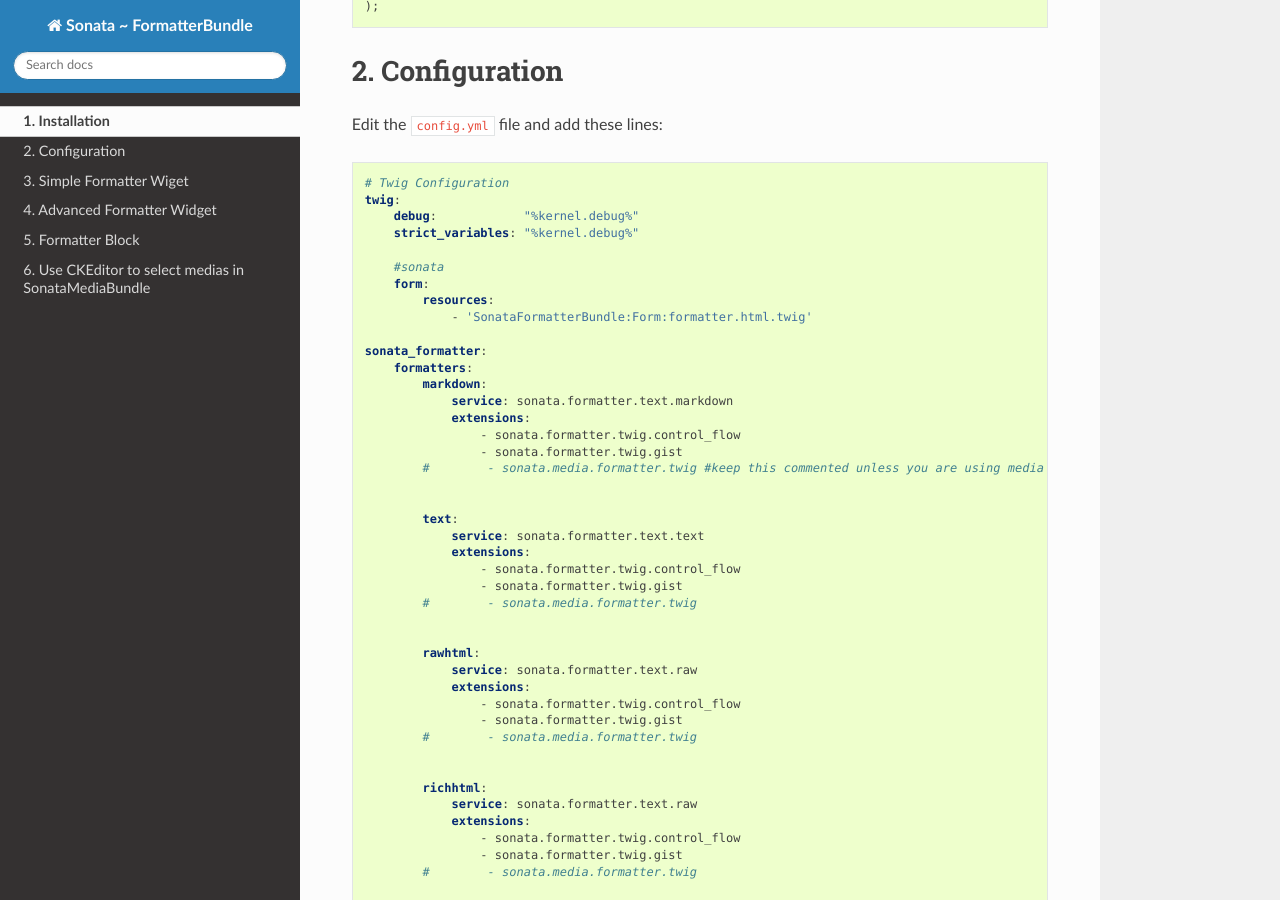
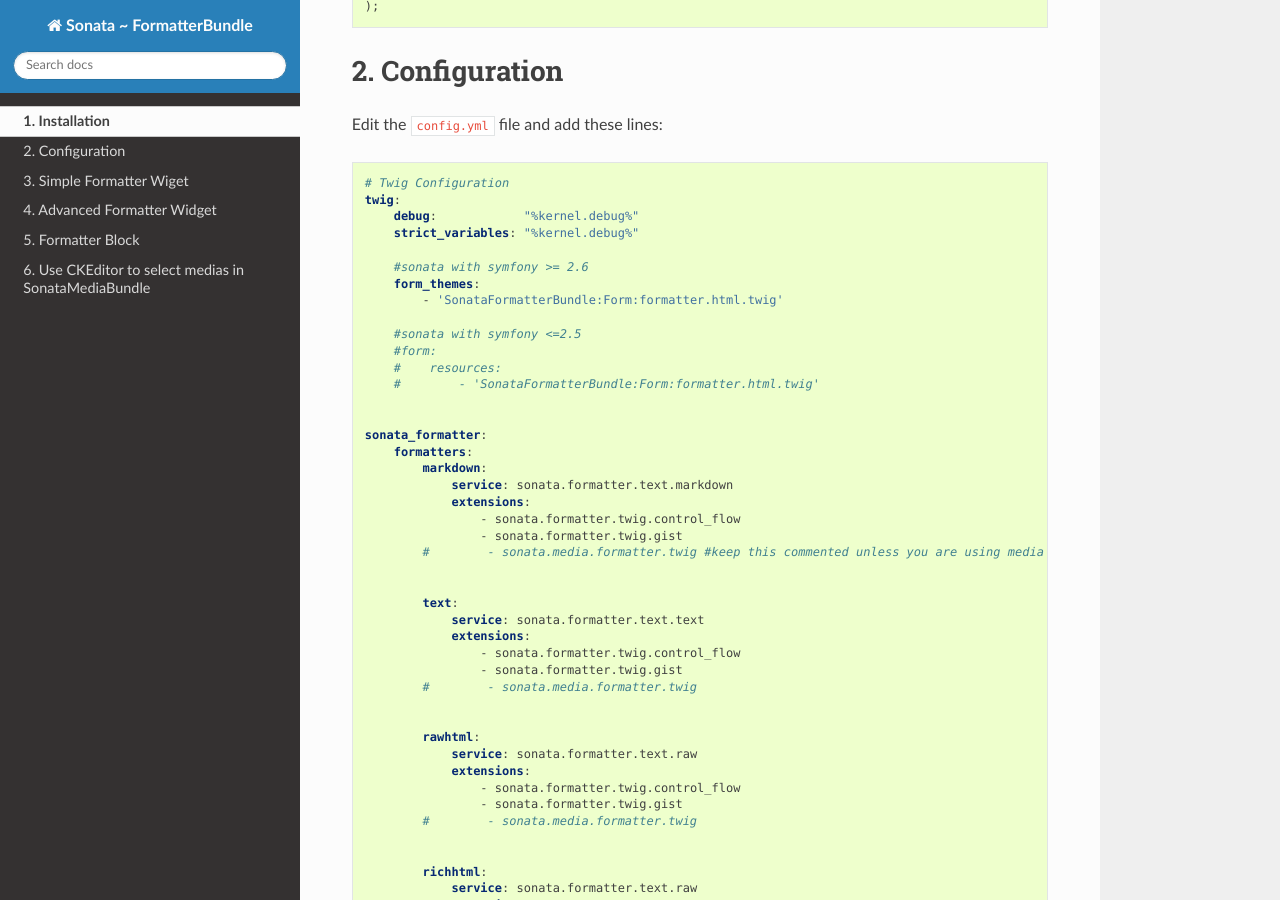
Before and after one commit to sonata-project/SonataFormatterBundle, a Sphinx documentation site: the page built from Resources/doc/reference/installation.rst, in a window 1280 px wide and 900 px high, scrolled down 557 px. Built offline with Sphinx 7.4.7 and the Read the Docs theme 2.0.0, drawn with Linux system fonts in a browser that asks for light colours; pages that are not in the unit, such as notebooks, are missing from menus.

Commit message:
Document Symfony form >=2.6 proper configuration

```diff
--- a/Resources/doc/reference/installation.rst
+++ b/Resources/doc/reference/installation.rst
@@ -41,10 +41,15 @@
         debug:            "%kernel.debug%"
         strict_variables: "%kernel.debug%"
 
-        #sonata
-        form:
-            resources:
-                - 'SonataFormatterBundle:Form:formatter.html.twig'
+        #sonata with symfony >= 2.6
+        form_themes:
+            - 'SonataFormatterBundle:Form:formatter.html.twig'
+
+        #sonata with symfony <=2.5
+        #form:
+        #    resources:
+        #        - 'SonataFormatterBundle:Form:formatter.html.twig'
+
 
     sonata_formatter:
         formatters:
```
